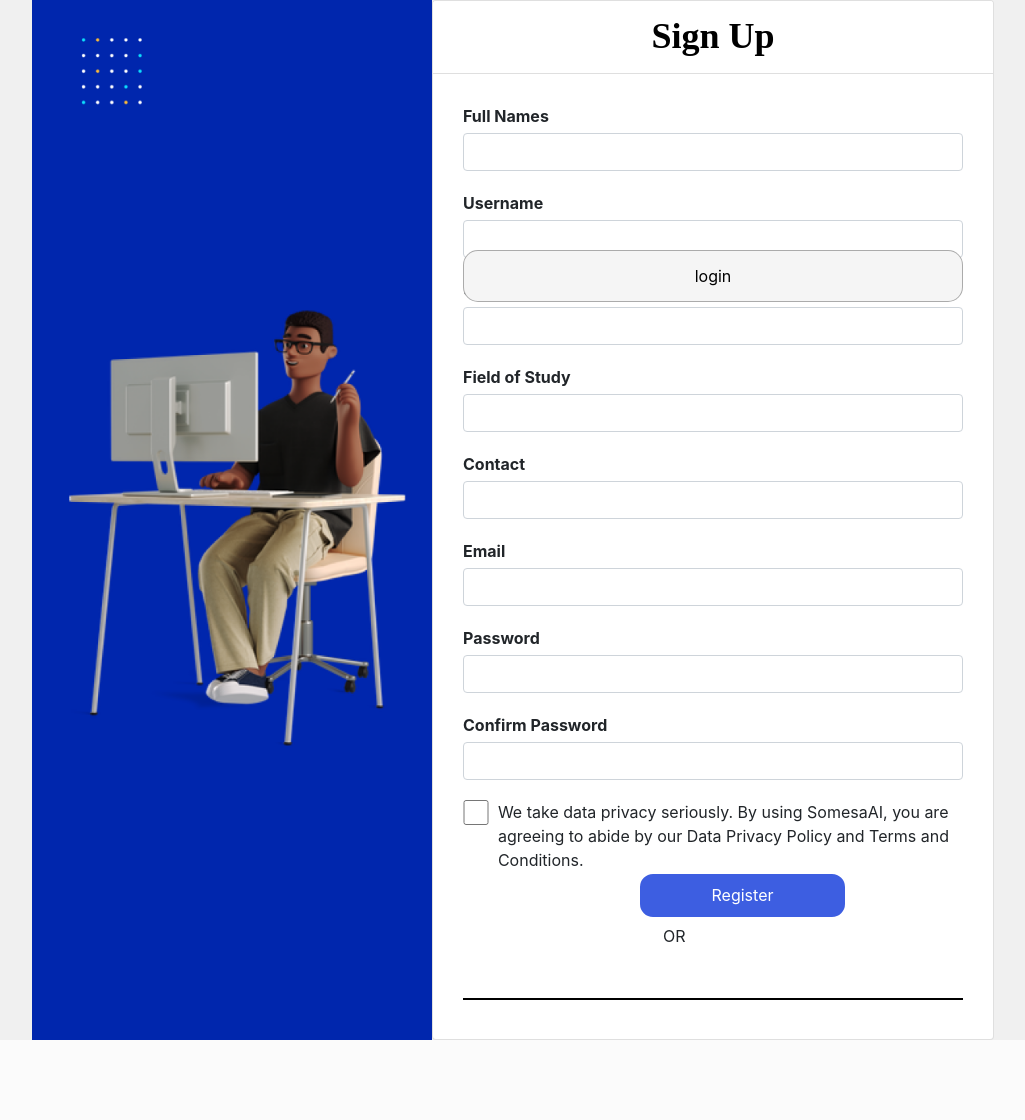
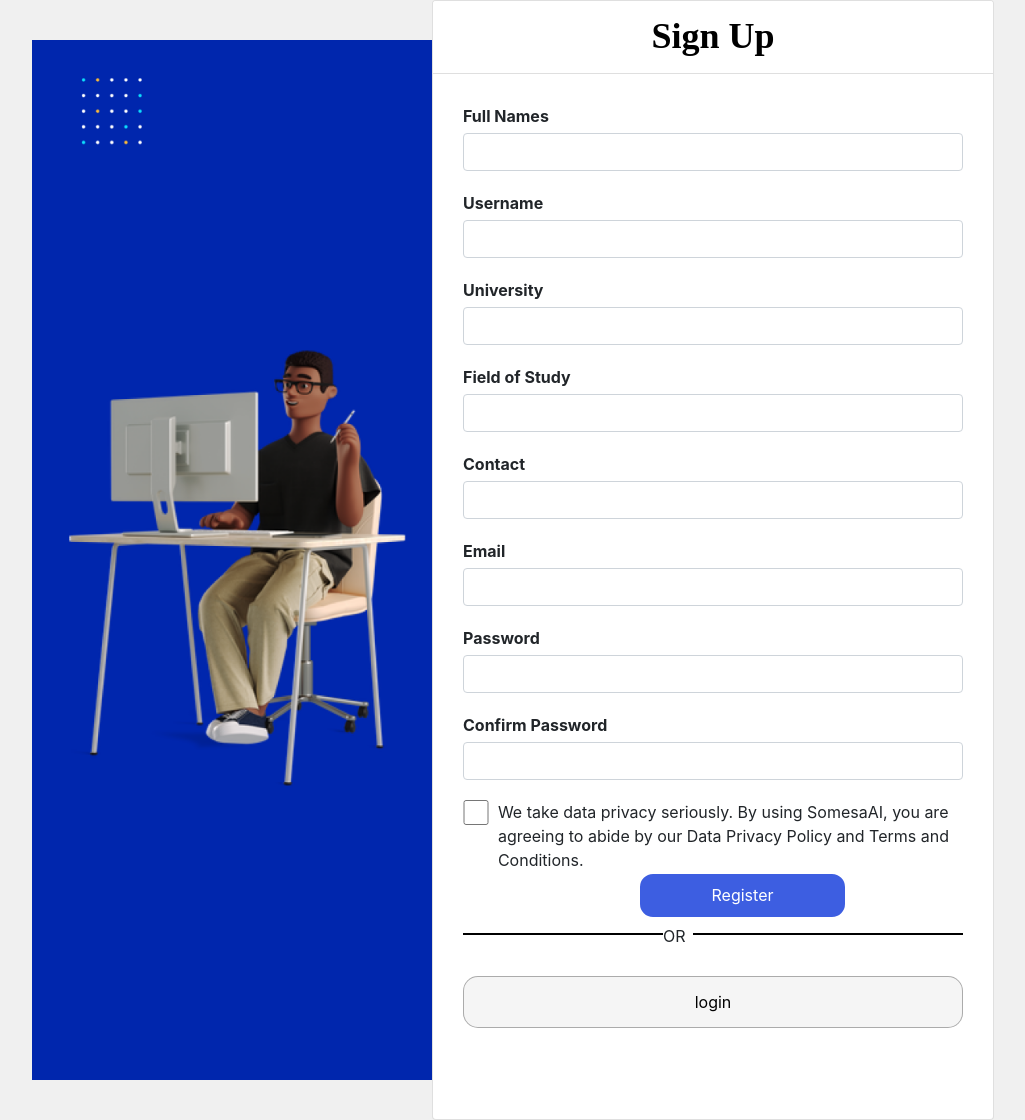
Before and after one commit to allanalmax/OTIC-AI-BACKEND, a Django app: page /register in a window 1280 px wide. Shown: the whole page, without its empty margins (127-1152 px from the left). Before the commit the page ends 1040 px from the top, so only its background shows below. Run offline with Django 4.2, Linux system fonts and the light colour scheme; some libraries are stand-ins or nearby versions.

Commit message:
Update register.html

```diff
--- a/templates/register.html
+++ b/templates/register.html
@@ -26,7 +26,7 @@
   }
   .card {
     min-width: 400px;
-   height:130vh;
+   min-height:140vh;
 
   }
   .card-header {
@@ -44,7 +44,7 @@
   }
   form {
     max-width:500px;
- height:130px
+
   }
   .form-group {
     margin-bottom: 20px;
```
